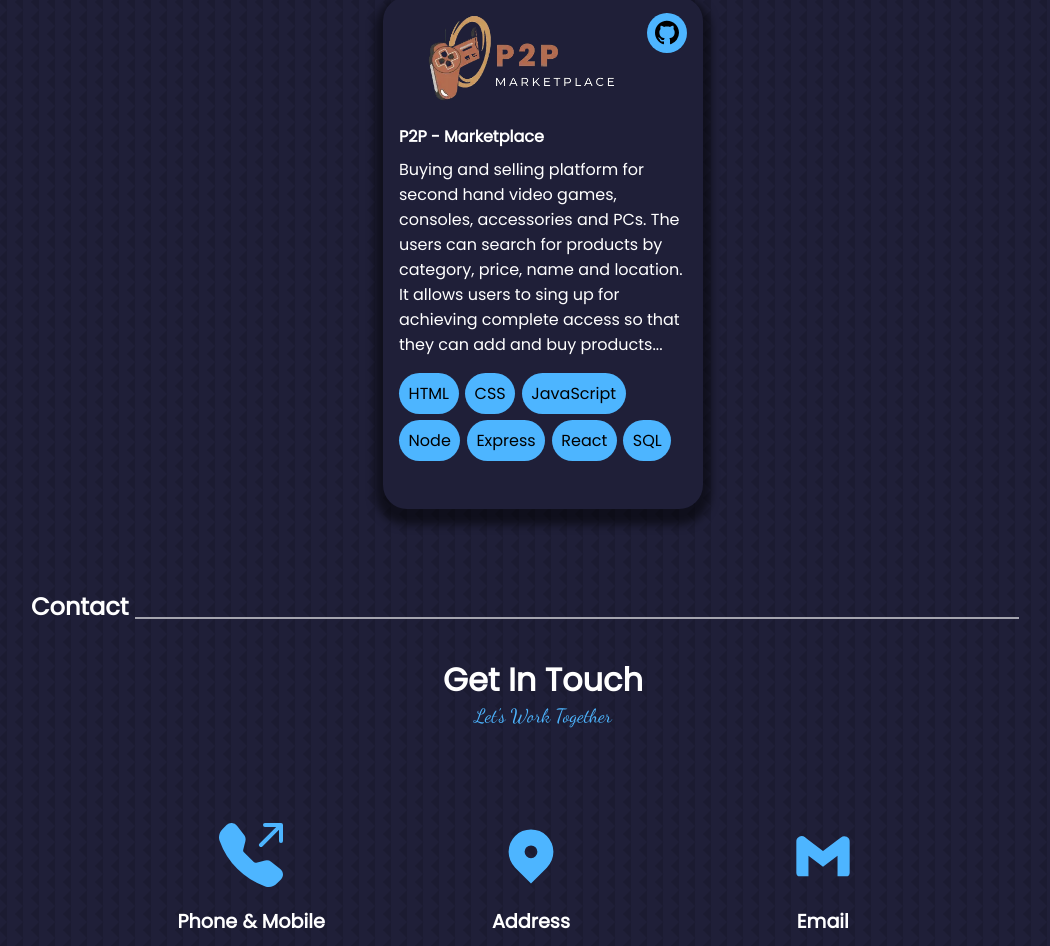
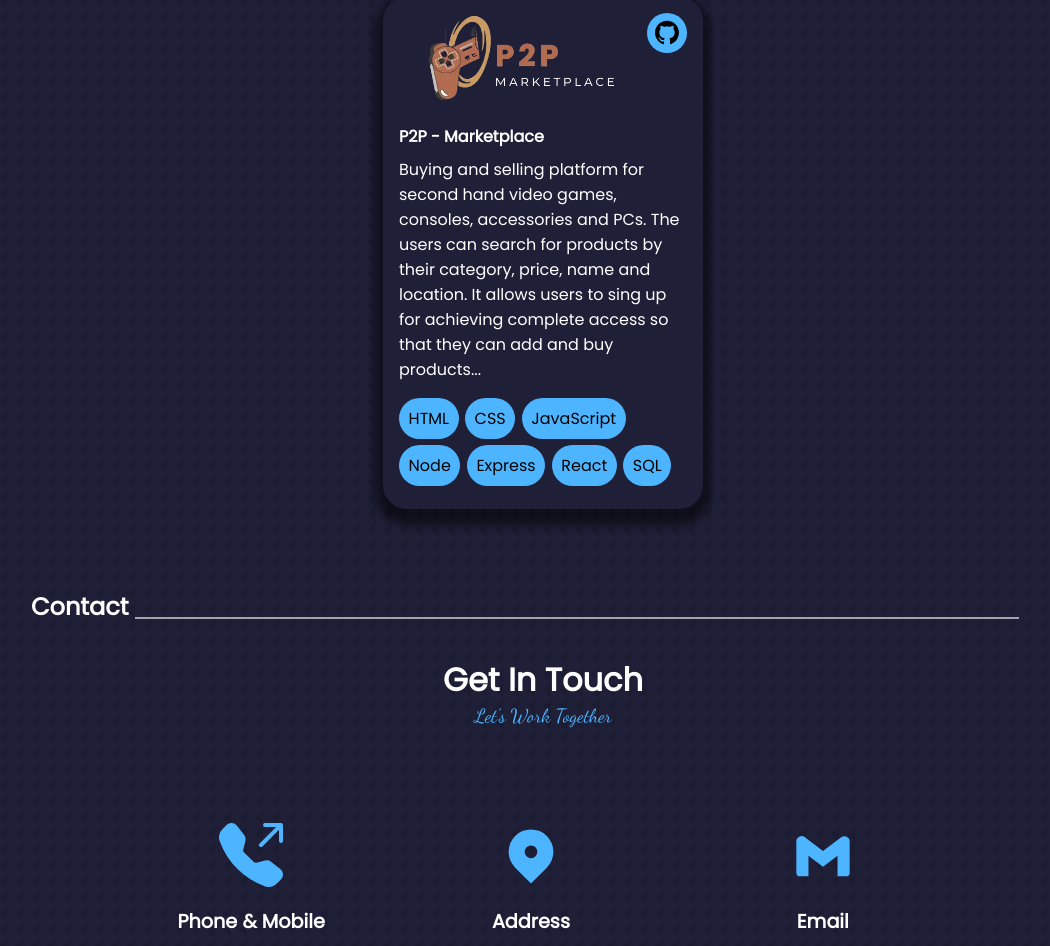
Before and after one commit to ab-sharifi21/my-portfolio-2024, a React (Vite) app: page / in a window 1280 px wide. Shown: the part 1302-2248 px from the top of the page, without its empty margins (97-1147 px from the left). Built offline with nearby package versions, Linux system fonts and the light colour scheme.

Commit message:
change the p2p project description in data.js

```diff
--- a/src/data.js
+++ b/src/data.js
@@ -2,7 +2,7 @@ const projects = [
     {
         id: 1,
         name: 'P2P - Marketplace',
-        description: 'Buying and selling platform for second hand video games, consoles, accessories and PCs. The users can search for products by category, price, name and location. It allows users to sing up for achieving complete access so that they can add and buy products...',
+        description: 'Buying and selling platform for second hand video games, consoles, accessories and PCs. The users can search for products by their category, price, name and location. It allows users to sing up for achieving complete access so that they can add and buy products...',
         github: 'https://github.com/ab-sharifi21/Player2Player-Plataforma-Compra-Venta',
         url: '',
         tools: [
```
